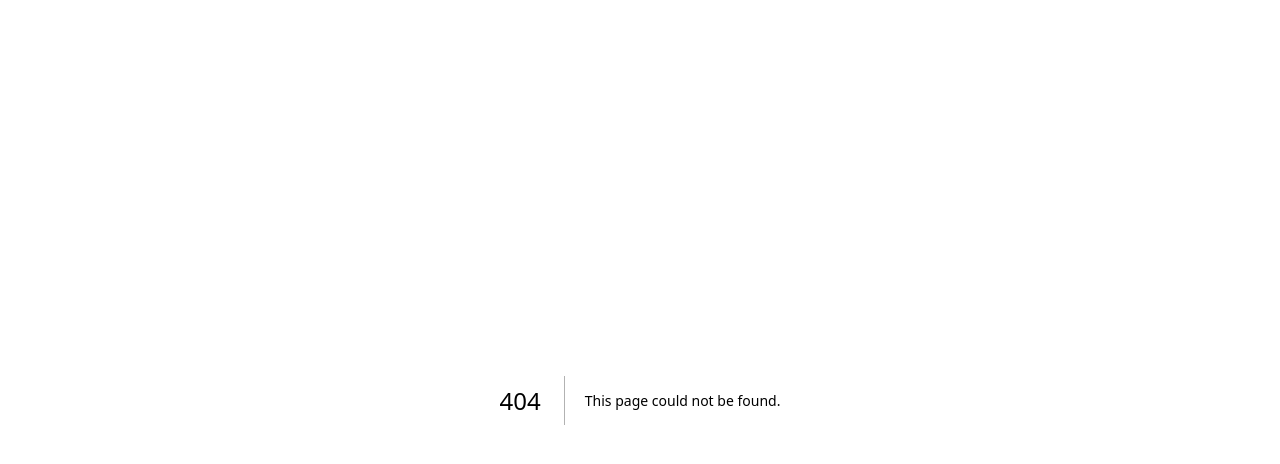
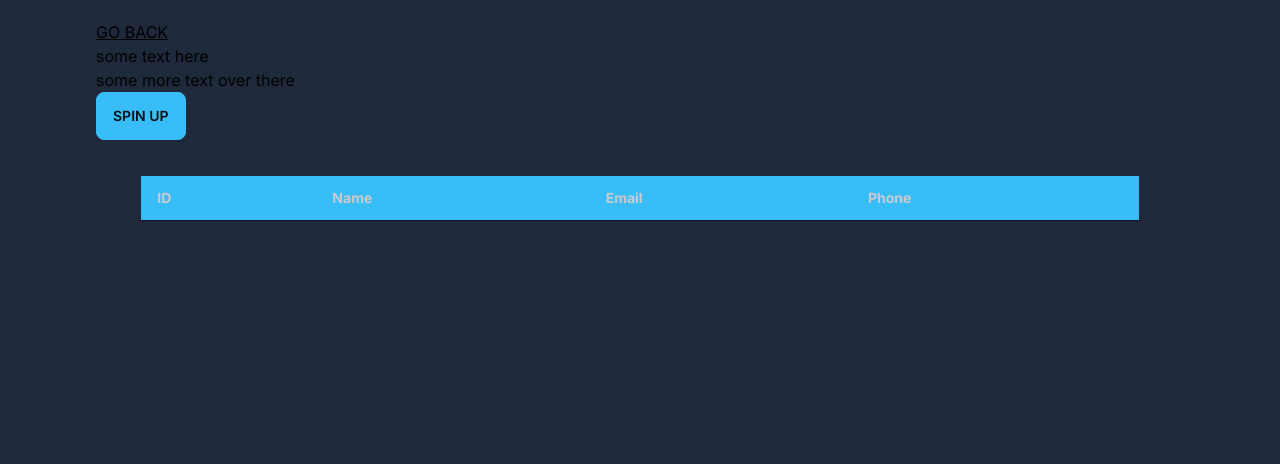
Before and after one commit to nathan-websculpt/react-examples, a Next.js app: page /person-data in a window 1280 px wide. Before the commit this address had no page. Shown: the top 464 px of the page. Built offline with nearby package versions, Linux system fonts and the light colour scheme.

Commit message:
spin-up random user/person data; daisyui added;

```diff
--- a/app/layout.tsx
+++ b/app/layout.tsx
@@ -15,7 +15,7 @@ export default function RootLayout({
   children: React.ReactNode
 }) {
   return (
-    <html lang="en">
+    <html lang="en" data-theme="night">
       <body className={inter.className}>{children}</body>
     </html>
   )
--- a/app/page.tsx
+++ b/app/page.tsx
@@ -1,21 +1,21 @@
-import Image from 'next/image'
+import Image from "next/image";
 
 export default function Home() {
   return (
-    <main className="flex min-h-screen flex-col items-center justify-between p-24">
-      <div className="z-10 max-w-5xl w-full items-center justify-between font-mono text-sm lg:flex">
-        <p className="fixed left-0 top-0 flex w-full justify-center border-b border-gray-300 bg-gradient-to-b from-zinc-200 pb-6 pt-8 backdrop-blur-2xl dark:border-neutral-800 dark:bg-zinc-800/30 dark:from-inherit lg:static lg:w-auto  lg:rounded-xl lg:border lg:bg-gray-200 lg:p-4 lg:dark:bg-zinc-800/30">
+    <main className="flex flex-col items-center justify-between min-h-screen p-24">
+      <div className="z-10 items-center justify-between w-full max-w-5xl font-mono text-sm lg:flex">
+        <p className="fixed top-0 left-0 flex justify-center w-full pt-8 pb-6 border-b border-gray-300 bg-gradient-to-b from-zinc-200 backdrop-blur-2xl dark:border-neutral-800 dark:bg-zinc-800/30 dark:from-inherit lg:static lg:w-auto lg:rounded-xl lg:border lg:bg-gray-200 lg:p-4 lg:dark:bg-zinc-800/30">
           Get started by editing&nbsp;
           <code className="font-mono font-bold">app/page.tsx</code>
         </p>
-        <div className="fixed bottom-0 left-0 flex h-48 w-full items-end justify-center bg-gradient-to-t from-white via-white dark:from-black dark:via-black lg:static lg:h-auto lg:w-auto lg:bg-none">
+        <div className="fixed bottom-0 left-0 flex items-end justify-center w-full h-48 bg-gradient-to-t from-white via-white dark:from-black dark:via-black lg:static lg:h-auto lg:w-auto lg:bg-none">
           <a
-            className="pointer-events-none flex place-items-center gap-2 p-8 lg:pointer-events-auto lg:p-0"
+            className="flex gap-2 p-8 pointer-events-none place-items-center lg:pointer-events-auto lg:p-0"
             href="https://vercel.com?utm_source=create-next-app&utm_medium=appdir-template&utm_campaign=create-next-app"
             target="_blank"
             rel="noopener noreferrer"
           >
-            By{' '}
+            By{" "}
             <Image
               src="/vercel.svg"
               alt="Vercel Logo"
@@ -39,15 +39,21 @@ export default function Home() {
         />
       </div>
 
-      <div className="mb-32 grid text-center lg:max-w-5xl lg:w-full lg:mb-0 lg:grid-cols-4 lg:text-left">
+
+      <div className="grid mb-32 text-center lg:max-w-5xl lg:w-full lg:mb-0 lg:grid-cols-4 lg:text-left">
+        <a href="/person-data">Spin-up Demo</a>
+      </div>
+
+
+      <div className="grid mb-32 text-center lg:max-w-5xl lg:w-full lg:mb-0 lg:grid-cols-4 lg:text-left">
         <a
           href="https://nextjs.org/docs?utm_source=create-next-app&utm_medium=appdir-template&utm_campaign=create-next-app"
-          className="group rounded-lg border border-transparent px-5 py-4 transition-colors hover:border-gray-300 hover:bg-gray-100 hover:dark:border-neutral-700 hover:dark:bg-neutral-800/30"
+          className="px-5 py-4 transition-colors border border-transparent rounded-lg group hover:border-gray-300 hover:bg-gray-100 hover:dark:border-neutral-700 hover:dark:bg-neutral-800/30"
           target="_blank"
           rel="noopener noreferrer"
         >
           <h2 className={`mb-3 text-2xl font-semibold`}>
-            Docs{' '}
+            Docs{" "}
             <span className="inline-block transition-transform group-hover:translate-x-1 motion-reduce:transform-none">
               -&gt;
             </span>
@@ -59,12 +65,12 @@ export default function Home() {
 
         <a
           href="https://nextjs.org/learn?utm_source=create-next-app&utm_medium=appdir-template-tw&utm_campaign=create-next-app"
-          className="group rounded-lg border border-transparent px-5 py-4 transition-colors hover:border-gray-300 hover:bg-gray-100 hover:dark:border-neutral-700 hover:dark:bg-neutral-800/30"
+          className="px-5 py-4 transition-colors border border-transparent rounded-lg group hover:border-gray-300 hover:bg-gray-100 hover:dark:border-neutral-700 hover:dark:bg-neutral-800/30"
           target="_blank"
           rel="noopener noreferrer"
         >
           <h2 className={`mb-3 text-2xl font-semibold`}>
-            Learn{' '}
+            Learn{" "}
             <span className="inline-block transition-transform group-hover:translate-x-1 motion-reduce:transform-none">
               -&gt;
             </span>
@@ -76,12 +82,12 @@ export default function Home() {
 
         <a
           href="https://vercel.com/templates?framework=next.js&utm_source=create-next-app&utm_medium=appdir-template&utm_campaign=create-next-app"
-          className="group rounded-lg border border-transparent px-5 py-4 transition-colors hover:border-gray-300 hover:bg-gray-100 hover:dark:border-neutral-700 hover:dark:bg-neutral-800/30"
+          className="px-5 py-4 transition-colors border border-transparent rounded-lg group hover:border-gray-300 hover:bg-gray-100 hover:dark:border-neutral-700 hover:dark:bg-neutral-800/30"
           target="_blank"
           rel="noopener noreferrer"
         >
           <h2 className={`mb-3 text-2xl font-semibold`}>
-            Templates{' '}
+            Templates{" "}
             <span className="inline-block transition-transform group-hover:translate-x-1 motion-reduce:transform-none">
               -&gt;
             </span>
@@ -93,12 +99,12 @@ export default function Home() {
 
         <a
           href="https://vercel.com/new?utm_source=create-next-app&utm_medium=appdir-template&utm_campaign=create-next-app"
-          className="group rounded-lg border border-transparent px-5 py-4 transition-colors hover:border-gray-300 hover:bg-gray-100 hover:dark:border-neutral-700 hover:dark:bg-neutral-800/30"
+          className="px-5 py-4 transition-colors border border-transparent rounded-lg group hover:border-gray-300 hover:bg-gray-100 hover:dark:border-neutral-700 hover:dark:bg-neutral-800/30"
           target="_blank"
           rel="noopener noreferrer"
         >
           <h2 className={`mb-3 text-2xl font-semibold`}>
-            Deploy{' '}
+            Deploy{" "}
             <span className="inline-block transition-transform group-hover:translate-x-1 motion-reduce:transform-none">
               -&gt;
             </span>
@@ -109,5 +115,5 @@ export default function Home() {
         </a>
       </div>
     </main>
-  )
+  );
 }
--- /dev/null
+++ b/app/person-data/page.tsx
@@ -0,0 +1,53 @@
+"use client";
+import { useState } from "react";
+import { userObj } from "../../utils/person-data/data";
+import fetchData from "../../utils/person-data/fetchData";
+
+export default function PersonDataDemo() {
+  const [personData, setPersonData] = useState<userObj[]>([]);
+
+  const generateData = () => {
+    setPersonData(fetchData(3));
+  };
+
+  return (
+    <>
+      <div className="min-h-screen px-24 pt-5 bg-neutral">
+        <a href="/" className="underline">
+          GO BACK
+        </a>
+        <h1>some text here</h1>
+        <h1>some more text over there</h1>
+
+        <button className="btn btn-primary" onClick={() => generateData()}>
+          SPIN UP
+        </button>
+
+        <div className="flex justify-center w-11/12 mt-9 max-w-11/12 sm:mx-auto">
+          <div className="w-full overflow-x-auto">
+            <table className="table w-full text-xl table-zebra md:table-md table-sm">
+              <thead>
+                <tr className="text-sm rounded-xl text-base-content">
+                  <th className="bg-primary">ID</th>
+                  <th className="bg-primary">Name</th>
+                  <th className="bg-primary">Email</th>
+                  <th className="bg-primary">Phone</th>
+                </tr>
+              </thead>
+              <tbody>
+                {personData?.map((person) => (
+                  <tr className="text-sm" key={person.id.toString()}>
+                    <td className="w-1/12 md:py-4">{person.id.toString()}</td>
+                    <td className="w-1/12 md:py-4">{person.name}</td>
+                    <td className="w-1/12 md:py-4">{person.email}</td>
+                    <td className="w-1/12 md:py-4">{person.phone}</td>
+                  </tr>
+                ))}
+              </tbody>
+            </table>
+          </div>
+        </div>
+      </div>
+    </>
+  );
+}
--- a/package.json
+++ b/package.json
@@ -18,6 +18,7 @@
     "@types/react": "^18",
     "@types/react-dom": "^18",
     "autoprefixer": "^10.4.16",
+    "daisyui": "^4.4.2",
     "eslint": "^8",
     "eslint-config-next": "14.0.2",
     "postcss": "^8.4.31",
--- a/tailwind.config.js
+++ b/tailwind.config.js
@@ -8,5 +8,8 @@ module.exports = {
   theme: {
     extend: {},
   },
-  plugins: [],
+  plugins: [require("daisyui")],
+  daisyui: {
+    themes: ["night"],
+  },
 };
--- a/tailwind.config.ts
+++ b/tailwind.config.ts
@@ -15,6 +15,6 @@ const config: Config = {
       },
     },
   },
-  plugins: [],
+  plugins: [require("daisyui")],
 }
 export default config
--- /dev/null
+++ b/utils/person-data/fetchData.ts
@@ -0,0 +1,35 @@
+import { getNamesList, getEmailsList, getPhonesList, getUserObj, userObj } from "./data";
+
+const fetchData = (peopleCount: number): userObj[] => {
+  const getRandomItemFromArray = (arr: any[], notThisItem: any) => {
+    let item = arr[Math.floor(Math.random() * arr.length)];
+    if (item === notThisItem)
+      return arr[Math.floor(Math.random() * arr.length)];
+    else return item;
+  };
+
+  let rslt = [];
+  let notThisName = "";
+  let notThisEmail = "";
+  let notThisPhone = "";
+  for (let i = 0; i < peopleCount; i++) {
+    let newUserObj = getUserObj();
+    let userName = getRandomItemFromArray(getNamesList(), notThisName);
+    let userEmail = getRandomItemFromArray(getEmailsList(), notThisEmail);
+    let userPhone = getRandomItemFromArray(getPhonesList(), notThisPhone);
+    newUserObj.name = userName;
+    notThisName = userName;
+    newUserObj.email = userEmail;
+    notThisEmail = userEmail;
+    newUserObj.phone = userPhone;
+    notThisPhone = userPhone;
+    newUserObj.id = i;
+    console.log(i, newUserObj);
+    rslt.push(newUserObj);
+  }
+  return rslt;
+};
+export default fetchData;
+
+//^^^TODO: this code will not "randomly" select the same item twice in a row
+// ..... but, it needs to store all selected items into their own arrays, prevent doubles that way
```
Also changed, not shown: utils/person-data/data.ts (added, +11 -0 lines), 1 other file (tests, documents, lock files or other folders).
